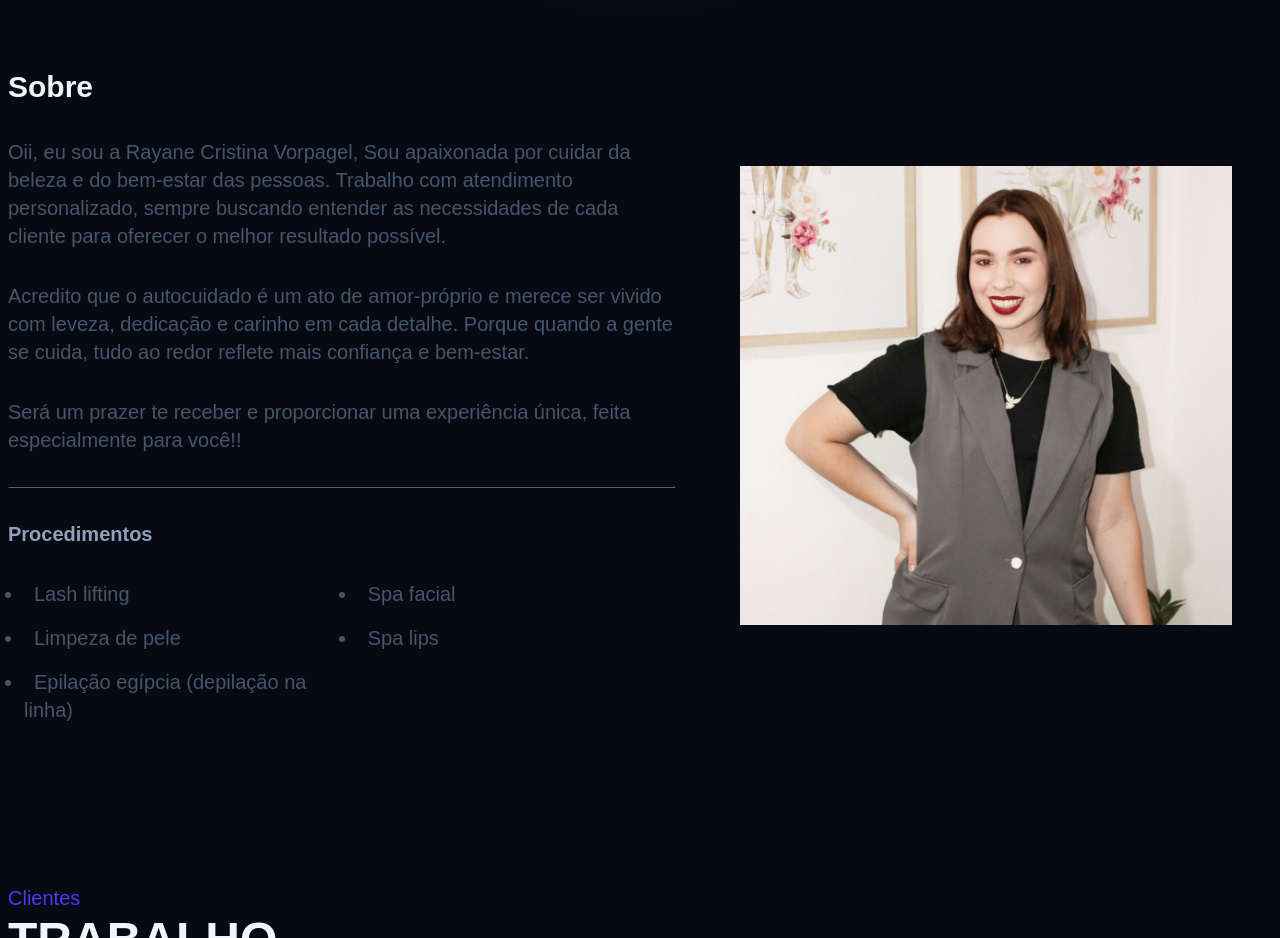
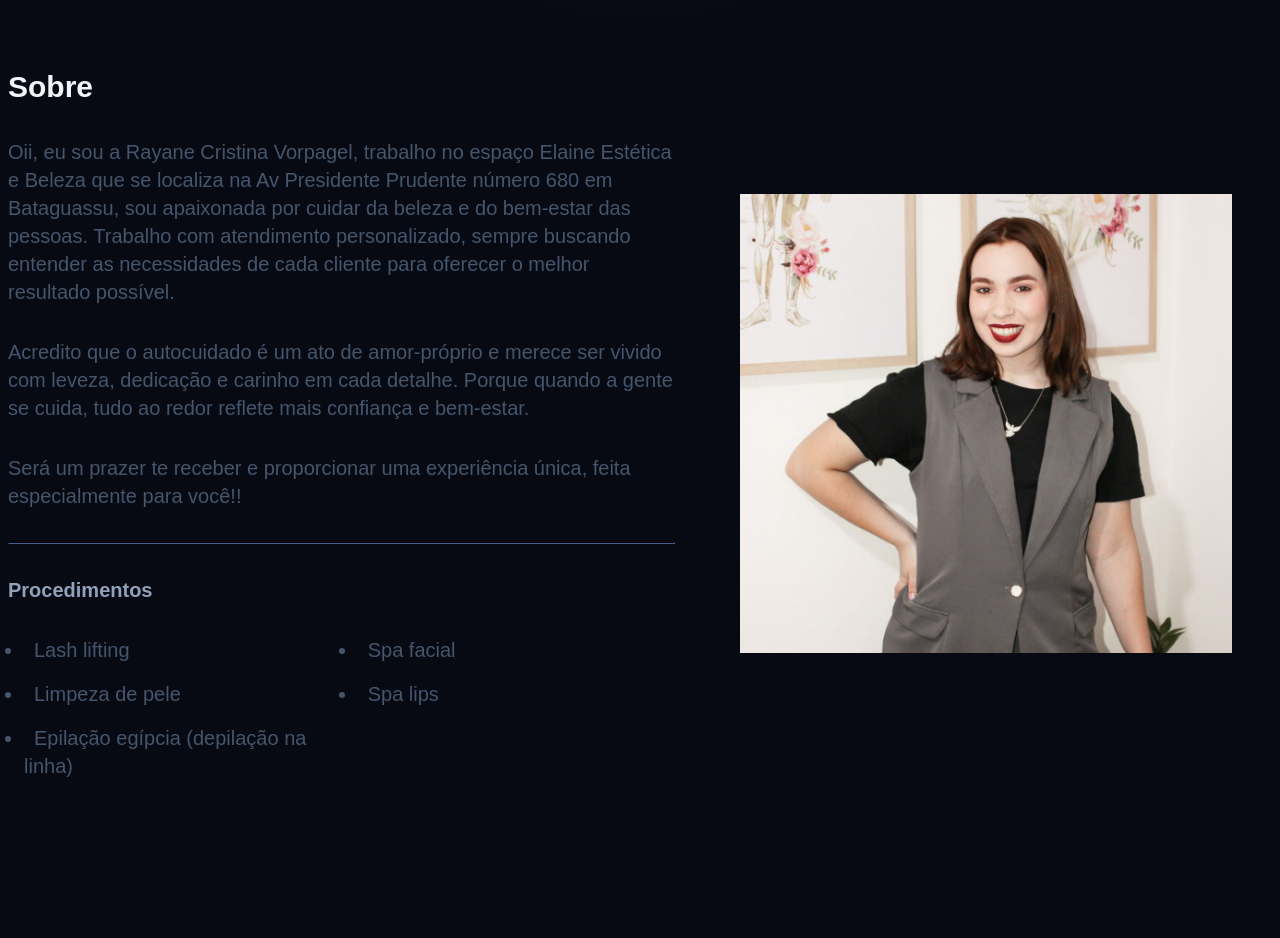
Before and after one commit to Abinel7/Nana-portfolio, a website built with Vite: page index.html in a window 1280 px wide. Shown: the part 820-1758 px from the top of the page. Built offline with nearby package versions, Linux system fonts and the light colour scheme; a web font is replaced by a local one.

Commit message:
adicionando endereço

```diff
--- a/index.html
+++ b/index.html
@@ -124,10 +124,12 @@
         <div class="about__content">
           <h2 class="about__title">Sobre</h2>
           <p class="about__description">
-            Oii, eu sou a Rayane Cristina Vorpagel, Sou apaixonada por cuidar da
-            beleza e do bem-estar das pessoas. Trabalho com atendimento
-            personalizado, sempre buscando entender as necessidades de cada
-            cliente para oferecer o melhor resultado possível.
+            Oii, eu sou a Rayane Cristina Vorpagel, trabalho no espaço Elaine
+            Estética e Beleza que se localiza na Av Presidente Prudente número
+            680 em Bataguassu, sou apaixonada por cuidar da beleza e do
+            bem-estar das pessoas. Trabalho com atendimento personalizado,
+            sempre buscando entender as necessidades de cada cliente para
+            oferecer o melhor resultado possível.
           </p>
           <p class="about__description">
             Acredito que o autocuidado é um ato de amor-próprio e merece ser
```
